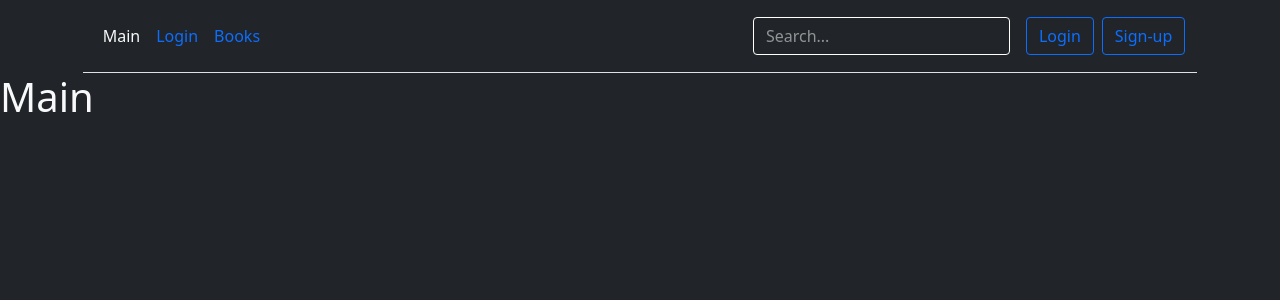
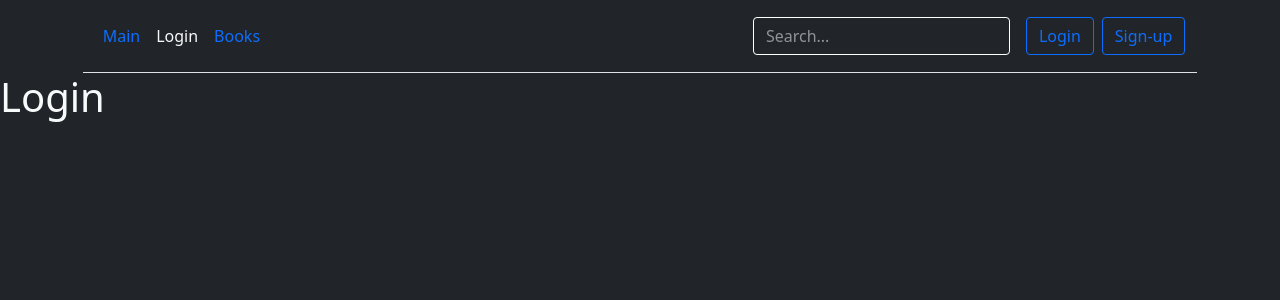
Before and after one commit to js-neo/bookstore, a React (Create React App) app: page /login in a window 1280 px wide. Before the commit this address led to /. Shown: the top 300 px of the page. Built offline with nearby package versions, Linux system fonts and the light colour scheme.

Commit message:
fix: change navbar component

```diff
--- a/src/app/app.jsx
+++ b/src/app/app.jsx
@@ -1,33 +1,20 @@
-import React, { useEffect, useState } from "react";
-import Books from "./components/books";
+import React from "react";
+import { Redirect, Route, Switch } from "react-router-dom";
+
+import Books from "./layouts/books";
 import Header from "./components/header";
-import { Route, Switch, useHistory } from "react-router-dom";
-import Main from "./components/main";
-import Login from "./components/login";
+import Main from "./layouts/main";
+import Login from "./layouts/login";
 
 const App = () => {
-    const [currentLabel, setCurrentLabel] = useState("Main");
-
-    const history = useHistory();
-
-    useEffect(() => {
-        history.push("/");
-    }, []);
-    const handleChangeLabel = (label) => {
-        setCurrentLabel(label);
-    };
     return (
         <>
-            <Header
-                {...{
-                    currentLabel,
-                    onChangeLabel: handleChangeLabel
-                }}
-            />
+            <Header />
             <Switch>
                 <Route path="/login" component={Login} />
                 <Route path="/books/:bookId?" component={Books} />
                 <Route exact path="/" component={Main} />
+                <Redirect to="/" />
             </Switch>
         </>
     );
--- a/src/app/components/book.jsx
+++ b/src/app/components/book.jsx
@@ -41,10 +41,9 @@ const Book = ({ bookId }) => {
         price: { _id: "4u7v6w5o5x8e7o1b4n6v2y8s", name: "Price", path: "price" }
     };
     useEffect(() => {
-        bookId &&
-            api.books
-                .getBookById(bookId)
-                .then((data) => isMounted && setBook(data));
+        api.books
+            .getBookById(bookId)
+            .then((data) => isMounted && setBook(data));
         return () => setIsMounted(false);
     }, [bookId, isMounted]);
 
--- a/src/app/components/navbar.jsx
+++ b/src/app/components/navbar.jsx
@@ -1,8 +1,8 @@
 import React from "react";
 import PropTypes from "prop-types";
-import { Link } from "react-router-dom";
+import { Link, useLocation } from "react-router-dom";
 
-const Navbar = ({ currentLabel, onChangeLabel }) => {
+const Navbar = () => {
     const navBarLabel = [
         {
             _id: "9b5d8k3d1e4l2q1g4p1h0j8f",
@@ -20,6 +20,7 @@ const Navbar = ({ currentLabel, onChangeLabel }) => {
             path: "/books"
         }
     ];
+    const { pathname } = useLocation();
     return (
         <ul className="nav col-12 col-lg-auto me-lg-auto mb-2 justify-content-center mb-md-0">
             {navBarLabel.map((item) => (
@@ -27,9 +28,9 @@ const Navbar = ({ currentLabel, onChangeLabel }) => {
                     <Link
                         to={`${item.path}`}
                         className={`nav-link px-2 ${
-                            currentLabel === item.label && "text-light"
+                            `/${pathname.split("/")[1]}` === item.path &&
+                            "text-light"
                         }`}
-                        onClick={() => onChangeLabel(item.label)}
                     >
                         {item.label}
                     </Link>
@@ -40,7 +41,6 @@ const Navbar = ({ currentLabel, onChangeLabel }) => {
 };
 
 Navbar.propTypes = {
-    currentLabel: PropTypes.string,
     onChangeLabel: PropTypes.func
 };
 
--- a/src/app/components/books.jsx
+++ b/src/app/layouts/books.jsx
@@ -1,7 +1,7 @@
 import React from "react";
 import { useParams } from "react-router-dom";
-import Book from "./book";
-import BooksList from "./booksList";
+import Book from "../components/book";
+import BooksList from "../components/booksList";
 
 const Books = () => {
     const { bookId } = useParams();
```
Also changed, not shown: src/app/layouts/login.jsx (renamed from src/app/components/login.jsx), src/app/layouts/main.jsx (renamed from src/app/components/main.jsx).
